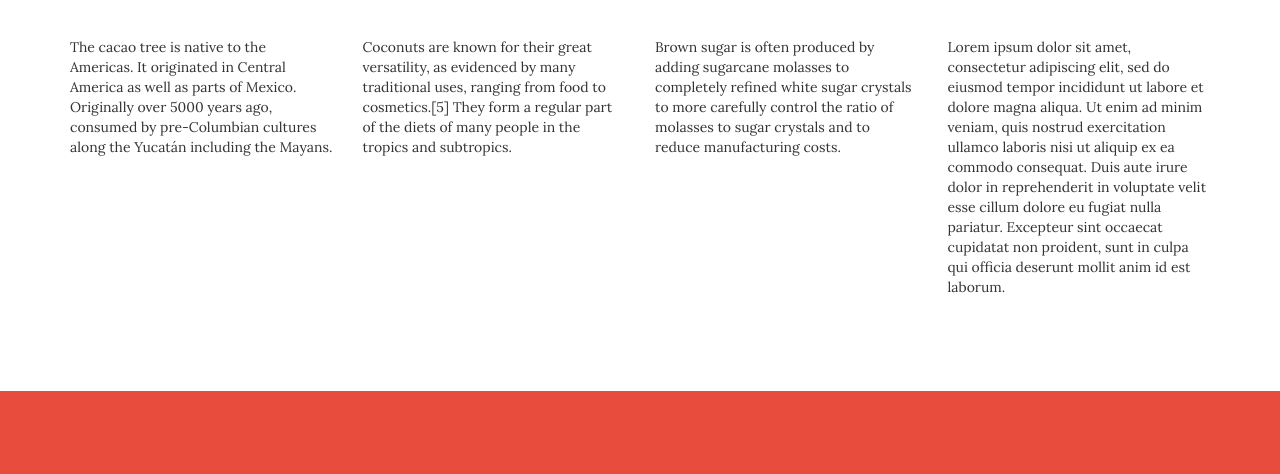
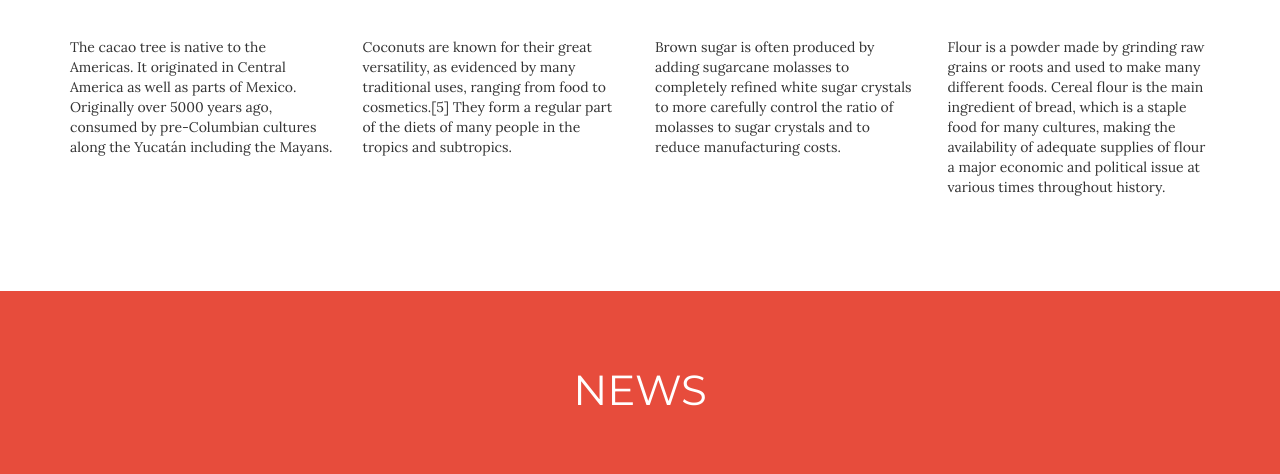
Before and after one commit to andresbuzzio/precious, a plain HTML site: page index.html in a window 1280 px wide. Shown: the part 1736-2210 px from the top of the page. Drawn offline with nearby package versions, Linux system fonts and the light colour scheme.

Commit message:
Update index.html

```diff
--- a/index.html
+++ b/index.html
@@ -171,7 +171,7 @@
     <div class="col-sm-3">
     <img src="https://static1.squarespace.com/static/5609ec4de4b0dd5c5f349904/5609f3b1e4b0132665d21f7b/5626ea85e4b0d3deeafab5ff/1445391034593/cocohyrdo_powder_white.jpg?format=750w" width="200" height="200"/>
     <p class="paragraph-margin">
-    Lorem ipsum dolor sit amet, consectetur adipiscing elit, sed do eiusmod tempor incididunt ut labore et dolore magna aliqua. Ut enim ad minim veniam, quis nostrud exercitation ullamco laboris nisi ut aliquip ex ea commodo consequat. Duis aute irure dolor in reprehenderit in voluptate velit esse cillum dolore eu fugiat nulla pariatur. Excepteur sint occaecat cupidatat non proident, sunt in culpa qui officia deserunt mollit anim id est laborum.
+    Flour is a powder made by grinding raw grains or roots and used to make many different foods. Cereal flour is the main ingredient of bread, which is a staple food for many cultures, making the availability of adequate supplies of flour a major economic and political issue at various times throughout history.
     </p>
     </div>
 
```
